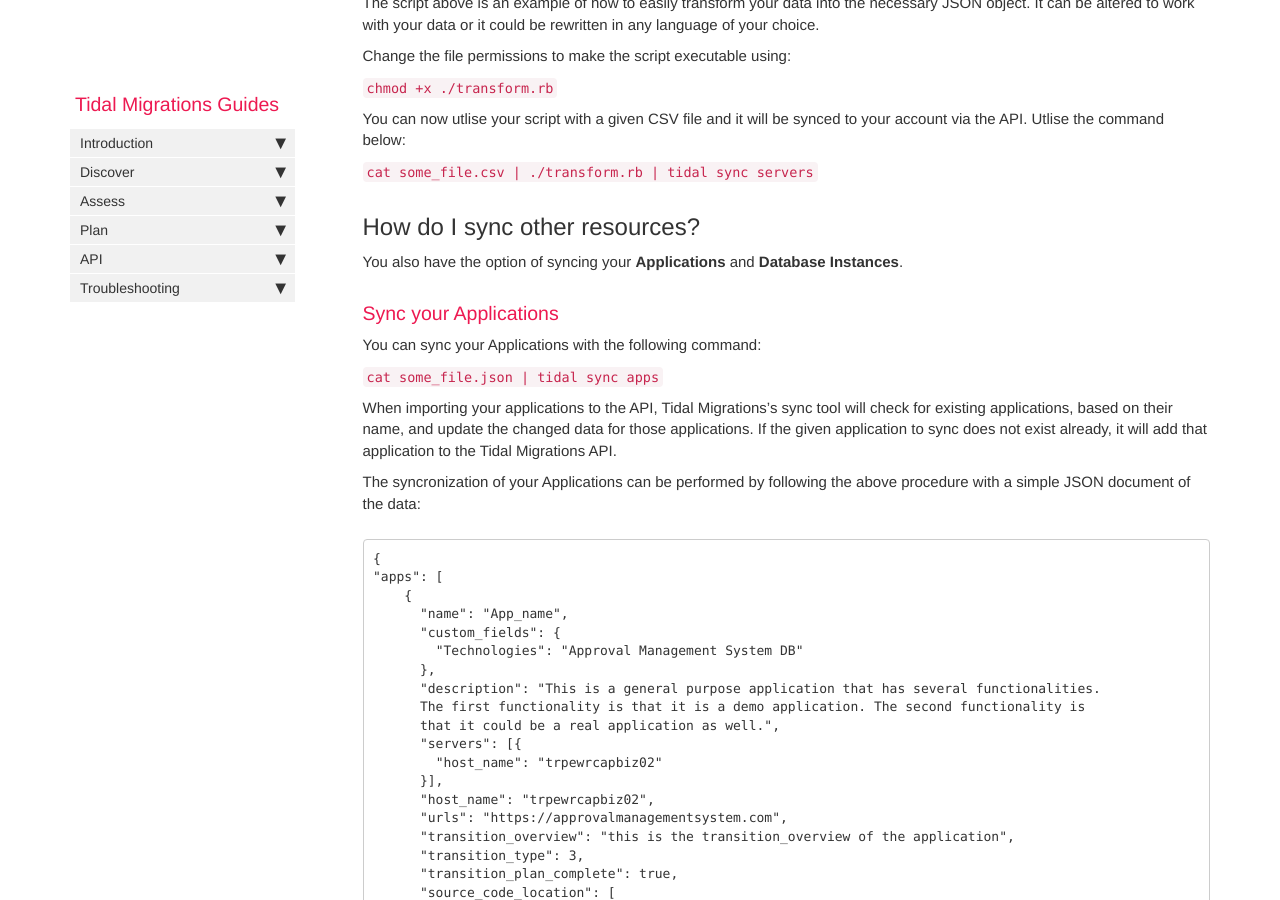
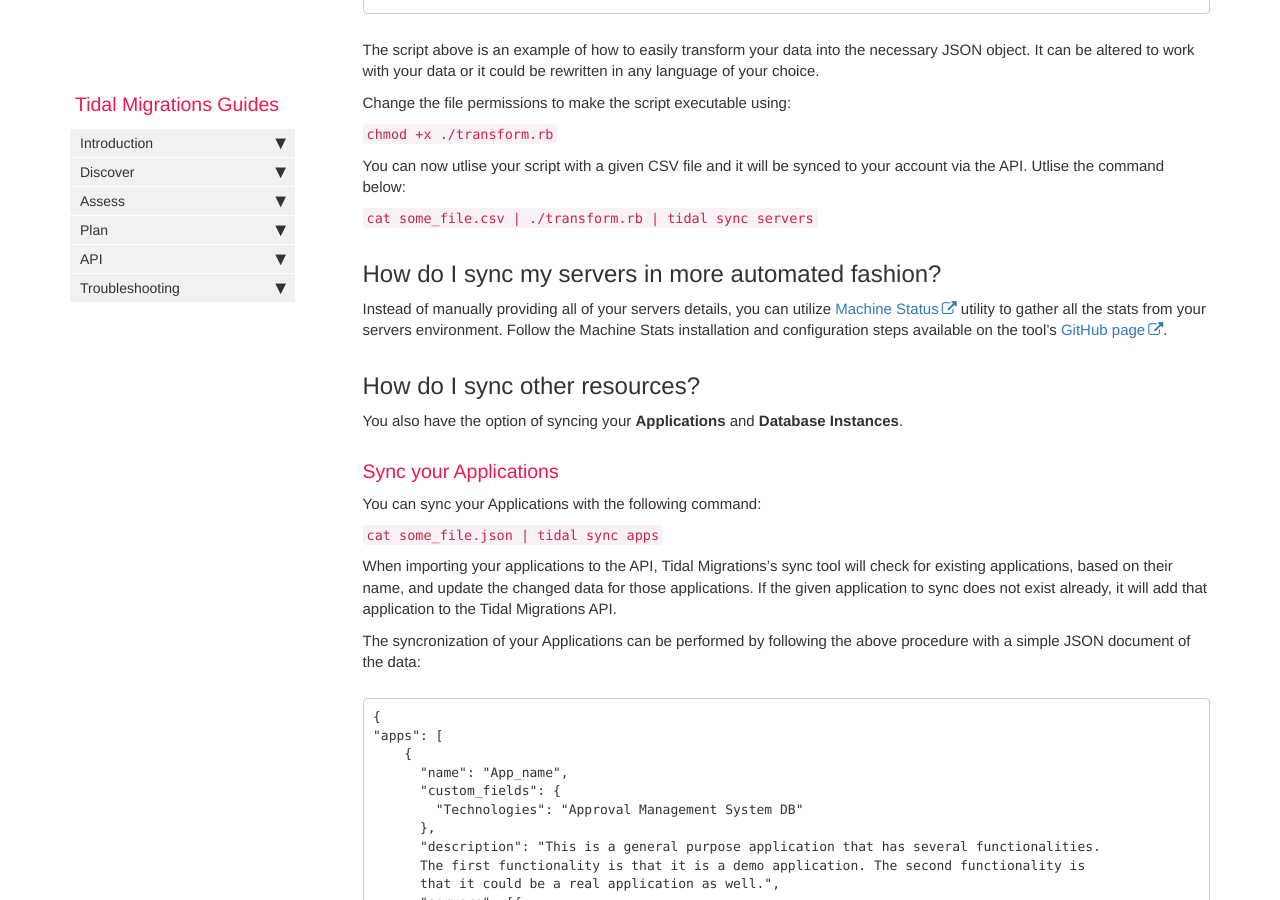
Before and after one commit to tidalmigrations/tidalmigrations.github.io, a Jekyll site: the page built from pages/tidal tools/syncservers.md, in a window 1280 px wide and 900 px high, scrolled down 2543 px. Built offline with Jekyll 4.4.1, drawn with Linux system fonts in a browser that asks for light colours; nearby versions of some CDN libraries; comment, search, counter and statistics services are not loaded; some of the changed text lies outside the part shown.

Commit message:
Add reference to Machine Stats

````diff
--- a/pages/tidal tools/syncservers.md
+++ b/pages/tidal tools/syncservers.md
@@ -133,6 +133,10 @@ You can now utlise your script with a given CSV file and it will be synced to yo
 
 ``` cat some_file.csv | ./transform.rb | tidal sync servers ```
 
+## How do I sync my servers in more automated fashion?
+
+Instead of manually providing all of your servers details, you can utilize [Machine Status](https://github.com/tidalmigrations/machine_stats) utility to gather all the stats from your servers environment. Follow the Machine Stats installation and configuration steps available on the tool's [GitHub page](https://github.com/tidalmigrations/machine_stats).
+
 ## How do I sync other resources?
 
 You also have the option of syncing your **Applications** and **Database Instances**.
````
Also changed, not shown: other parts of pages/tidal tools/syncservers.md (+1 -1 lines).
